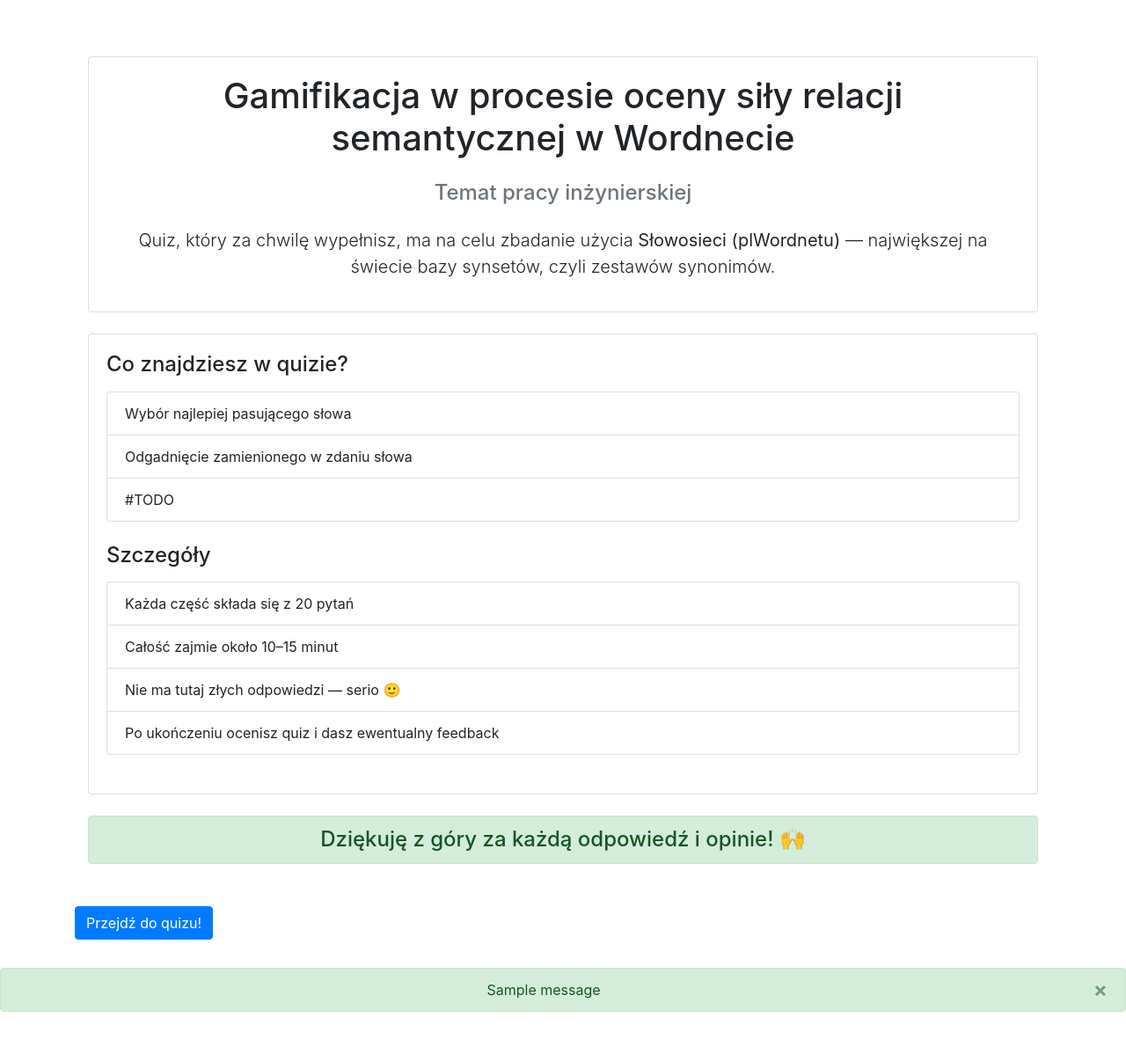
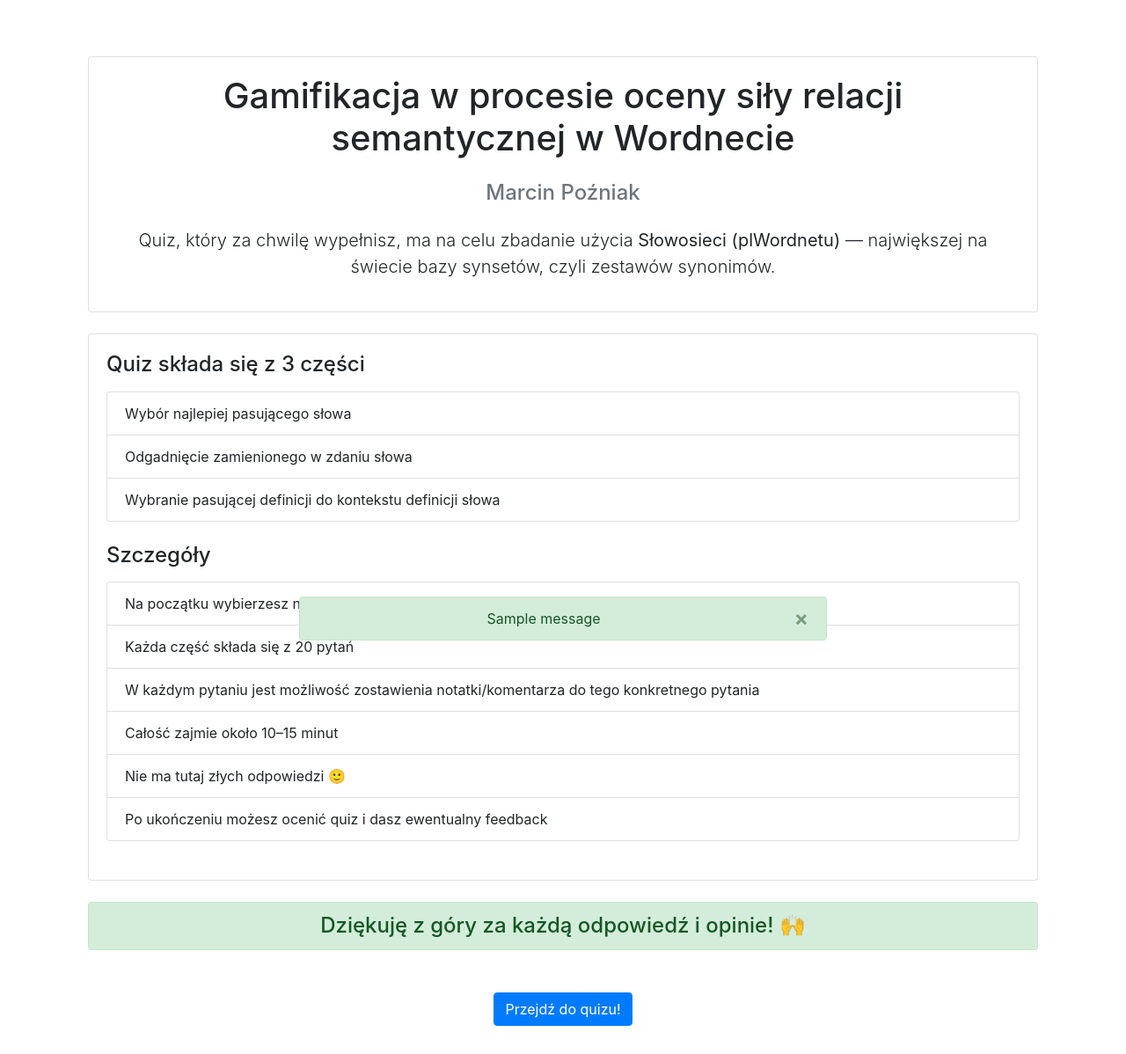
Before and after one commit to martinszkita/grywalizacja, a Django app: page / in a window 1280 px wide. Shown: the part 40-1238 px from the top of the page at 88% size. Before the commit the page ends 1190 px from the top, so only its background shows below. Run offline with Django 5.2, Linux system fonts and the light colour scheme; one stand-in notice (Sample message) is shown; some libraries are stand-ins or nearby versions.

Commit message:
add files

```diff
--- a/gamification/gamification/templates/gamification/home.html
+++ b/gamification/gamification/templates/gamification/home.html
@@ -9,7 +9,7 @@
     <div class="card shadow-sm mb-4">
       <div class="card-body">
         <h1 class="card-title mb-4 text-center">Gamifikacja w procesie oceny siły relacji semantycznej w Wordnecie</h1>
-        <h4 class="text-muted text-center mb-4">Temat pracy inżynierskiej</h4>
+        <h4 class="text-muted text-center mb-4">Marcin Poźniak</h4>
         <p class="lead text-center">
           Quiz, który za chwilę wypełnisz, ma na celu zbadanie użycia
           <strong>Słowosieci (plWordnetu)</strong> — największej na świecie bazy synsetów, czyli zestawów synonimów.
@@ -19,21 +19,22 @@
 
     <div class="card shadow-sm mb-4">
       <div class="card-body">
-        <h4 class="mb-3">Co znajdziesz w quizie?</h4>
-
+        <h4 class="mb-3">Quiz składa się z 3 części</h4>
         <ul class="list-group mb-4">
           <li class="list-group-item">Wybór najlepiej pasującego słowa</li>
           <li class="list-group-item">Odgadnięcie zamienionego w zdaniu słowa</li>
-          <li class="list-group-item">#TODO</li>
+          <li class="list-group-item">Wybranie pasującej definicji do kontekstu definicji słowa</li>
         </ul>
 
         <h4 class="mb-3">Szczegóły</h4>
 
         <ul class="list-group mb-4">
+          <li class="list-group-item">Na początku wybierzesz najciekawszą dla siebie tematykę pytań</li>
           <li class="list-group-item">Każda część składa się z 20 pytań</li>
+          <li class="list-group-item">W każdym pytaniu jest możliwość zostawienia notatki/komentarza do tego konkretnego pytania</li>
           <li class="list-group-item">Całość zajmie około 10–15 minut</li>
-          <li class="list-group-item">Nie ma tutaj złych odpowiedzi — serio 🙂</li>
-          <li class="list-group-item">Po ukończeniu ocenisz quiz i dasz ewentualny feedback</li>
+          <li class="list-group-item">Nie ma tutaj złych odpowiedzi 🙂</li>
+          <li class="list-group-item">Po ukończeniu możesz ocenić quiz i dasz ewentualny feedback</li>
         </ul>
       </div>
     </div>
@@ -43,5 +44,12 @@
     </div>
   </div>
 
-  <button type="button" class="btn btn-primary">Przejdź do quizu!</button>
+
+    <div class="text-center shadow-sm">
+      <a href="{% url 'topic_choice' %}">
+        <button type="button" class="btn btn-primary">Przejdź do quizu!</button>
+      </a>
+
+    </div>
+
 {% endblock %}
--- a/gamification/gamification/templates/gamification/stats.html
+++ b/gamification/gamification/templates/gamification/stats.html
@@ -8,10 +8,6 @@
   <div class="container mt-5">
     <h1 class="text-center mb-4">Statystyki</h1>
     <table class="table table-striped">
-      <tr>
-        <th>Statystyka</th>
-        <th>Wartość</th>
-      </tr>
       <tbody>
         {% for stat in stats_items %}
           <tr>
--- a/gamification/quiz/admin.py
+++ b/gamification/quiz/admin.py
@@ -159,8 +159,8 @@ class TextAdmin(admin.ModelAdmin):
         readonly_fields = ['id','sentence', 'has_data']
 
     list_display = ['id', 'title', 'sentences_count']
-    readonly_fields = ['id', 'title', 'sentences_count']
-    fields = ['description', 'image', 'sentences_count']
+    readonly_fields = ['id', 'sentences_count']
+    fields = ['description', 'title', 'image', 'sentences_count']
     inlines = [SentenceInline]
 
 admin.site.register(Quiz)
--- a/gamification/quiz/templates/quiz/quiz_end.html
+++ b/gamification/quiz/templates/quiz/quiz_end.html
@@ -3,7 +3,7 @@
 {% block content %}
   <div class="container mt-5">
     <h1 class="text-center mb-5">KONIEC QUIZU</h1>
-    <h2 class="fw-semibold text-primary mb-2 center">dziękuję za poświęcony czas!</h2>
+    <h2 class="fw-semibold text-primary mb-2 text-center">dziękuję za poświęcony czas!</h2> <br>
     <form method="post" action="">
       <div class="d-flex justify-content-center">
         {% csrf_token %}
@@ -11,7 +11,7 @@
       </div>
 
       <div class="d-flex justify-content-center mt-4">
-        <button type="submit" class="btn btn-primary btn-lg px-5">submit</button>
+        <button type="submit" class="btn btn-primary btn-lg px-5">Przejdź do feedbacku</button>
       </div>
     </form>
   </div>
--- a/gamification/quiz/urls.py
+++ b/gamification/quiz/urls.py
@@ -13,5 +13,4 @@ urlpatterns = [
     ),
     path('feedback', views.feedback, name='feedback'),
     path('quiz_end', views.quiz_end, name='quiz_end'),
-    path('summary', views.summary, name='summary'),
 ]
--- a/gamification/static/base.css
+++ b/gamification/static/base.css
@@ -32,3 +32,15 @@ nav a:hover {
 .container {
     padding: 2em;
 }
+
+.messages-container {
+    position: fixed;
+    bottom: 1rem;
+    left: 50%;
+    transform: translateX(-50%);
+    width: min(600px, calc(100% - 2rem));
+    display: flex;
+    flex-direction: column;
+    gap: 0.5rem;
+    z-index: 1050;
+}
--- a/gamification/templates/base.html
+++ b/gamification/templates/base.html
@@ -12,8 +12,12 @@
     <link rel="stylesheet" href="{% static 'base.css' %}" />
     <link rel="stylesheet" href="https://cdn.jsdelivr.net/npm/bootstrap@4.0.0/dist/css/bootstrap.min.css" integrity="sha384-Gn5384xqQ1aoWXA+058RXPxPg6fy4IWvTNh0E263XmFcJlSAwiGgFAW/dAiS6JXm" crossorigin="anonymous" />
 
-    {% block extra_css %}{% endblock %}
-    {% block extra_head %}{% endblock %}
+    {% block extra_css %}
+
+    {% endblock %}
+    {% block extra_head %}
+
+    {% endblock %}
   </head>
 
   <body>
@@ -44,20 +48,24 @@
       {% endblock %}
     </div>
 
+    <script src="https://code.jquery.com/jquery-3.2.1.slim.min.js" integrity="sha384-KJ3o2DKtIkvYIK3UENzmM7KCkRr/rE9/Qpg6aAZGJwFDMVNA/GpGFF93hXpG5KkN" crossorigin="anonymous"></script>
+    <script src="https://cdn.jsdelivr.net/npm/popper.js@1.12.9/dist/umd/popper.min.js" integrity="sha384-ApNbgh9B+Y1QKtv3Rn7W3mgPxhU9K/ScQsAP7hUibX39j7fakFPskvXusvfa0b4Q" crossorigin="anonymous"></script>
+    <script src="https://cdn.jsdelivr.net/npm/bootstrap@4.0.0/dist/js/bootstrap.min.js" integrity="sha384-JZR6Spejh4U02d8jOt6vLEHfe/JQGiRRSQQxSfFWpi1MquVdAyjUar5+76PVCmYl" crossorigin="anonymous"></script>
+    {% block extra_js %}
+
+    {% endblock %}
+
     {% block messages %}
       {% if messages %}
+        <div class="messages-container">
           {% for message in messages %}
             <div class="alert {{ message.tags }} alert-dismissible shadow fade show" role="alert">
               <button type="button" class="close" data-dismiss="alert" aria-label="Close"><span aria-hidden="true">&times;</span></button>
-            <center>{{ message|safe }}</center>
+              <div class="text-center">{{ message|safe }}</div>
             </div>
           {% endfor %}
+        </div>
       {% endif %}
-    {% endblock %}
-
-    <script src="https://cdn.jsdelivr.net/npm/bootstrap@5.3.3/dist/js/bootstrap.bundle.min.js"></script>
-    {% block extra_js %}
-
     {% endblock %}
   </body>
 </html>
```
Also changed, not shown: gamification/gamification/templates/gamification/o_pracy.html (+6 -6 lines), gamification/quiz/templates/quiz/summary.html (deleted, +0 -40 lines), gamification/quiz/utils.py (+18 -7 lines), gamification/quiz/views.py (+6 -35 lines), gamification/db.sqlite3. Lines whose indentation alone changed are shown as unchanged.
